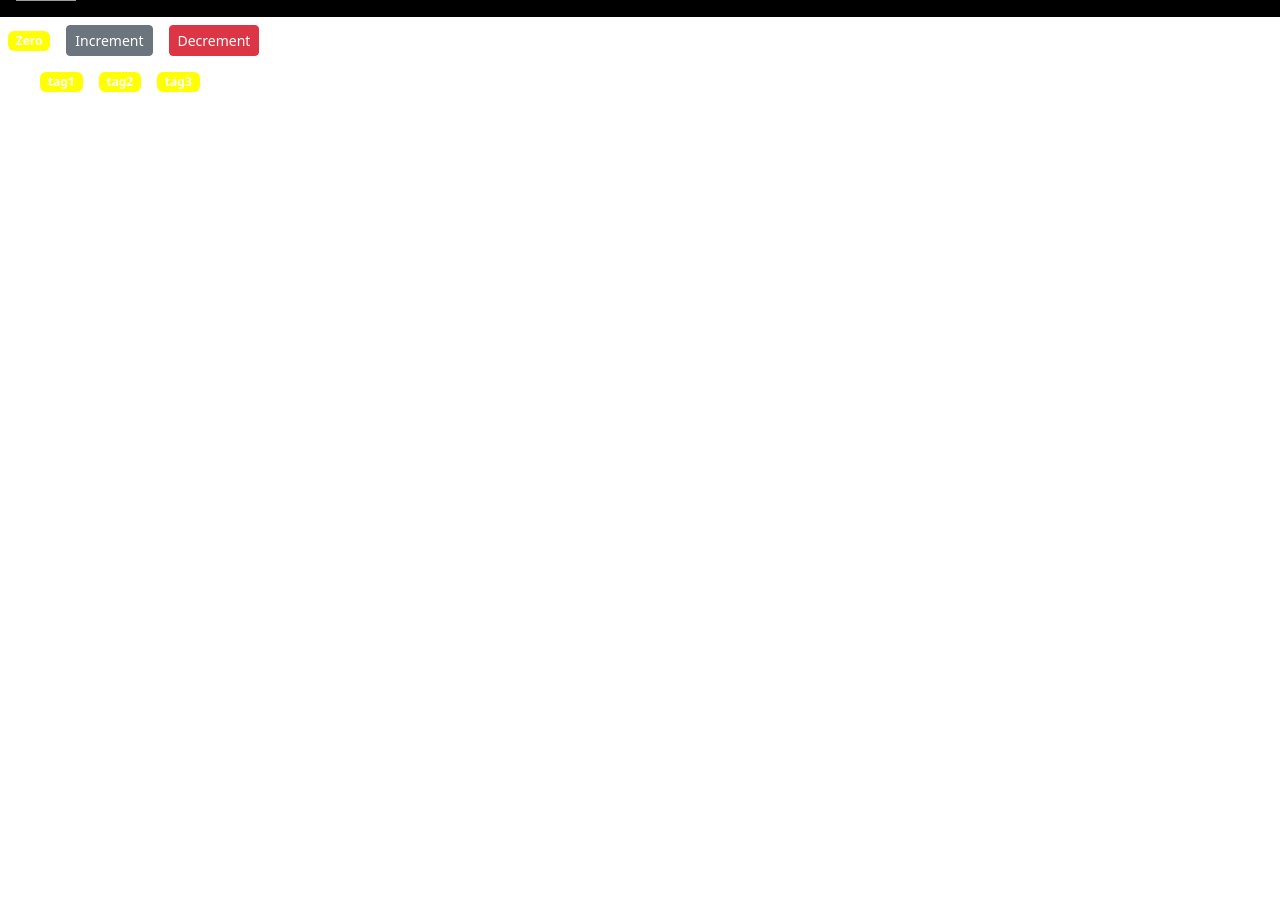
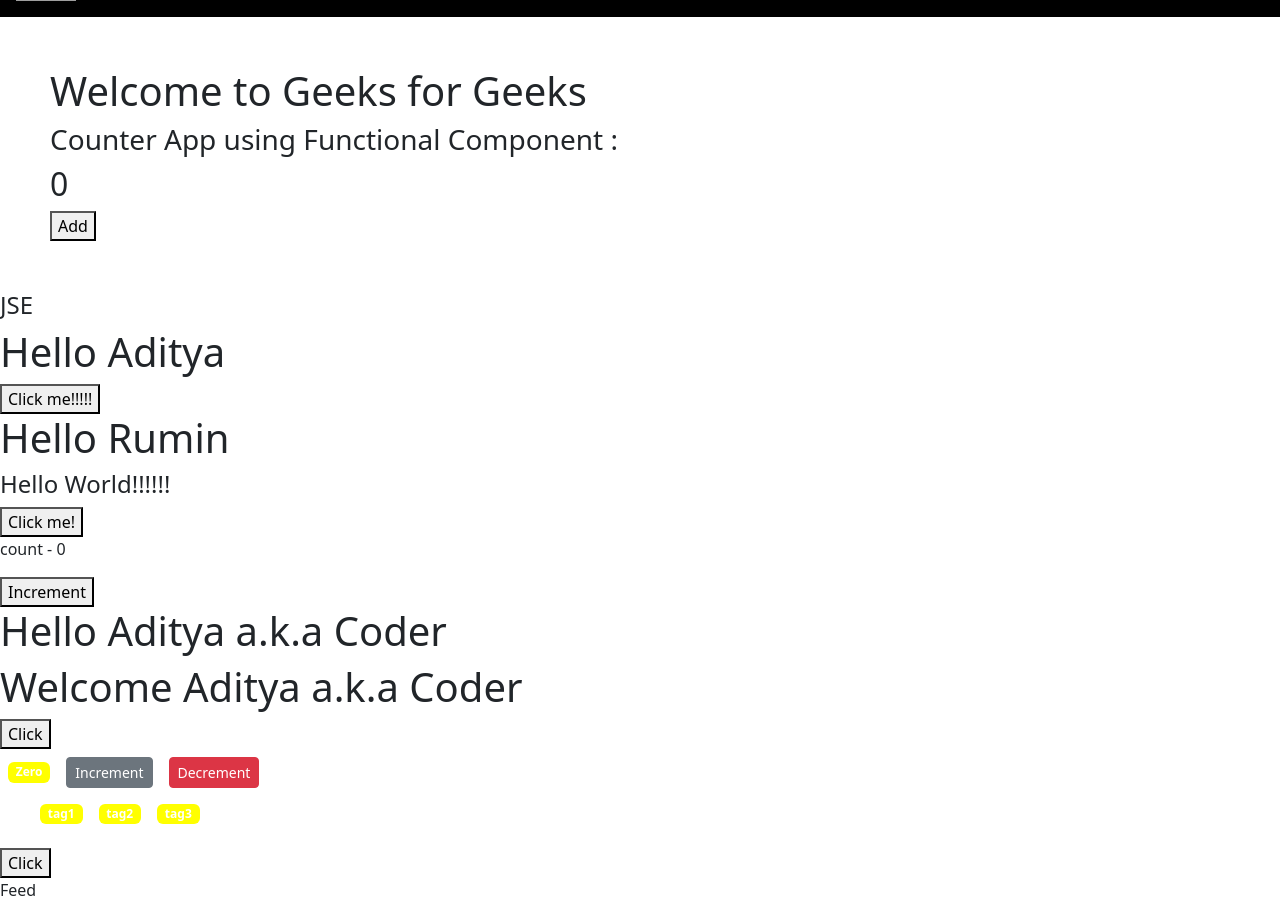
Before and after one commit to Aditya664/ReactPrcatice, a React (Create React App) app: page / in a window 1280 px wide. Shown: the part 60-962 px from the top of the page. Before the commit the page ends 800 px from the top, so only its background shows below. Built offline with nearby package versions, Linux system fonts and the light colour scheme; grey boxes are pictures that could not be loaded.

Commit message:
showed all component in single page

```diff
--- a/src/App.js
+++ b/src/App.js
@@ -7,12 +7,26 @@
   <BrowserRouter>
     <Box sx={{ backgroundColor: '#fff' }}>
       <Navbar />
+      <Home name='Aditya' />
+      <Props name='Aditya'>
+        <h4>JSE</h4>
+      </Props>
+      <Props name='Rumin'>
+        <button>Click me!!!!!</button>
+      </Props>
+      <Message />
+      <Counter />
+      <Distruct name='Aditya' heroname='Coder' />
+      <Welcome name='Aditya' heroname='Coder' />
+      <FunctionClick name='Aditya' heroname='Coder' />
+      {/* <ClassClick /> */}
+      <NewProj />
+      <ClassClick />
       <Routes>
-        <Route path="/" exact element={<NewProj />} />
+        <Route path="/" exact element={<Feed />} />
         <Route path='/video/:id' element={<VideoDetail />} />
         <Route path='/channel/:id' element={<ChannelDetail />} />
         <Route path='/search/:searchTerm' element={<SearchFeed />} />
-        <Route path='/new' element={<NewProj />} />
       </Routes>
     </Box>
   </BrowserRouter>
```
